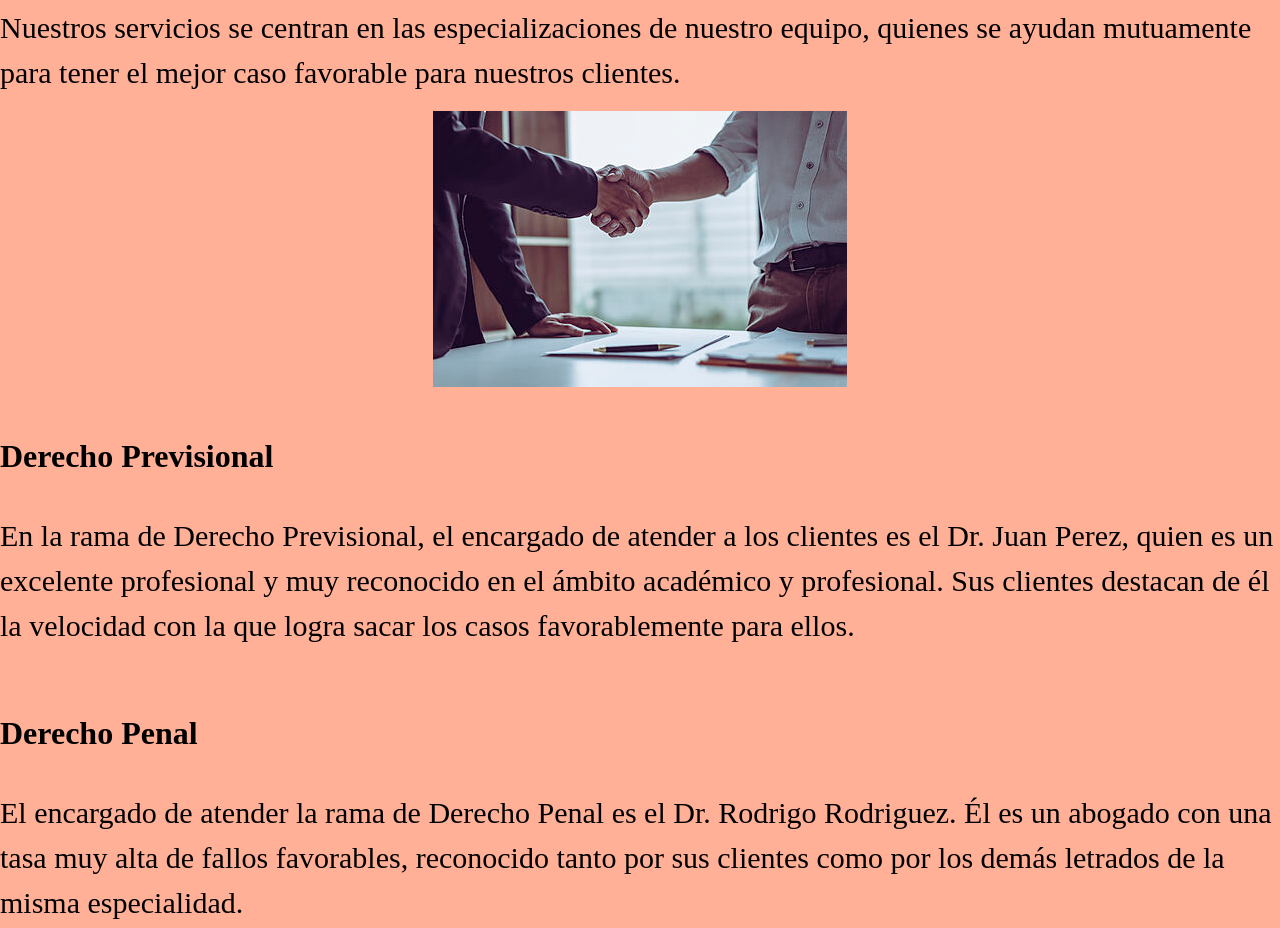
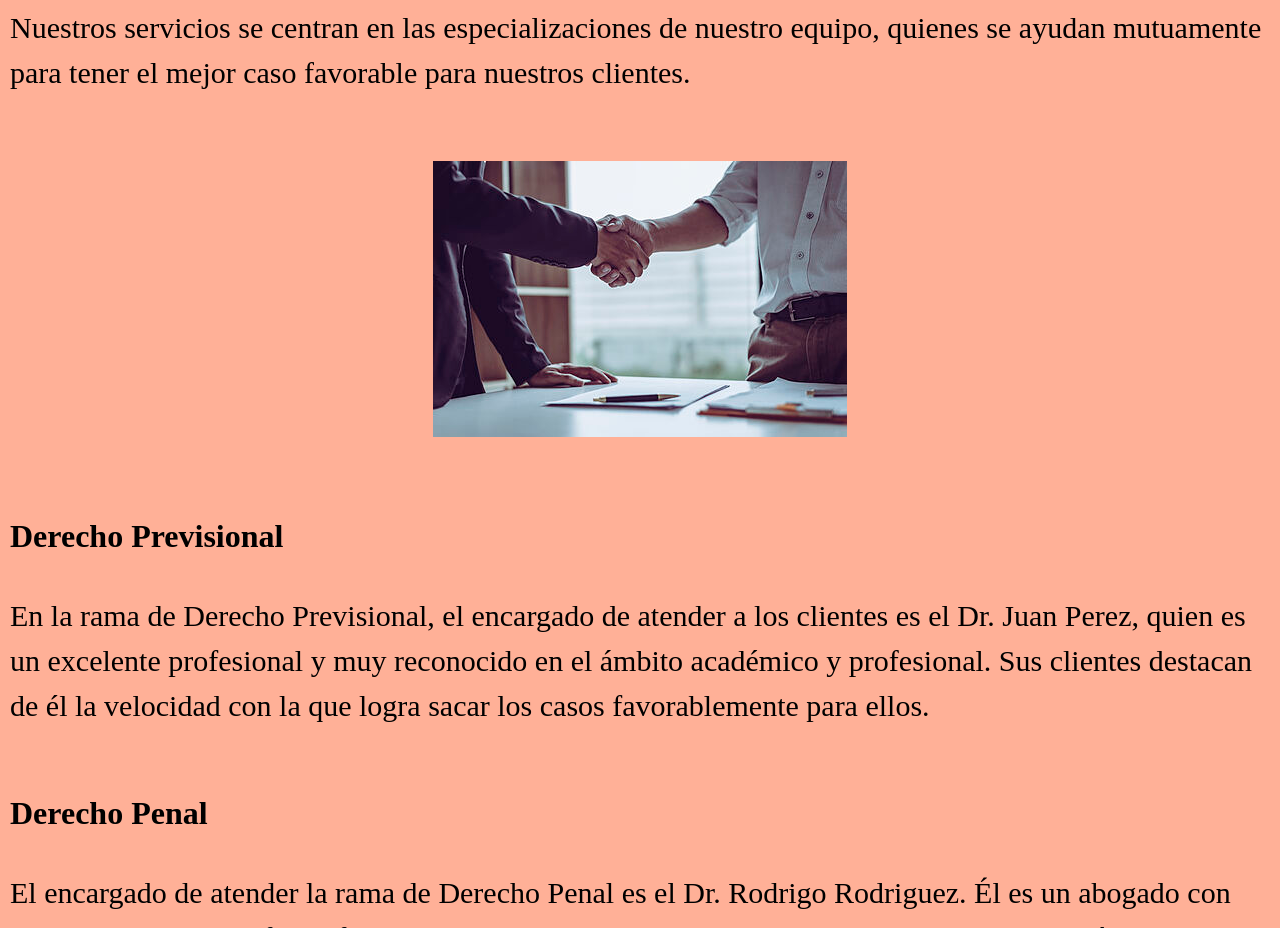
Before and after one commit to msavalos/pre-entregas, a website: page servicios.html in a window 1280 px wide. Shown: the part 315-1243 px from the top of the page. Drawn offline with nearby package versions, Linux system fonts and the light colour scheme; a web font is replaced by a local one.

Commit message:
entrega-final

```diff
--- a/scss/_body__y__h.scss
+++ b/scss/_body__y__h.scss
@@ -16,6 +16,7 @@ h2{
     font-size: 30px;
     padding-top: 50px;
     padding-bottom: 30px;
+    padding-left: 10px;
 }
 h3{
     color: black;
--- a/scss/_nosotros.scss
+++ b/scss/_nosotros.scss
@@ -1,11 +1,13 @@
 .abogados{
     height: 300px;
+    padding-left: 10px;
 }
 p{
     font-weight: normal;
     font-size: 30px;
     color: black;
     text-decoration: none;
+    padding-left: 10px;
 }
 .abogado1{
     font-size: 25px;
--- a/scss/_servicios.scss
+++ b/scss/_servicios.scss
@@ -1,5 +1,11 @@
+.img__servicios{
+    padding-top: 50px;
+    padding-bottom: 30px;
+}
+
 .h2__servicios{
     font-weight: bold;
+    padding-left: 10px;
 }
 .servicios{
     display: flex;
--- a/servicios.html
+++ b/servicios.html
@@ -84,7 +84,7 @@
 
     <footer id="footer">
         <ul class="datos__footer">
-          <li>Dirección</li>
+          <li>Calle Falsa 123</li>
           <li>11 2233-4455</li>
           <li>6677-8899</li>
           <li>avalosmatias07@gmail.com</li>
```
Also changed, not shown: contactanos.html (+1 -1 lines), index.html (+1 -1 lines), nosotros.html (+1 -1 lines), novedades.html (+1 -1 lines), css/estilos.css.
